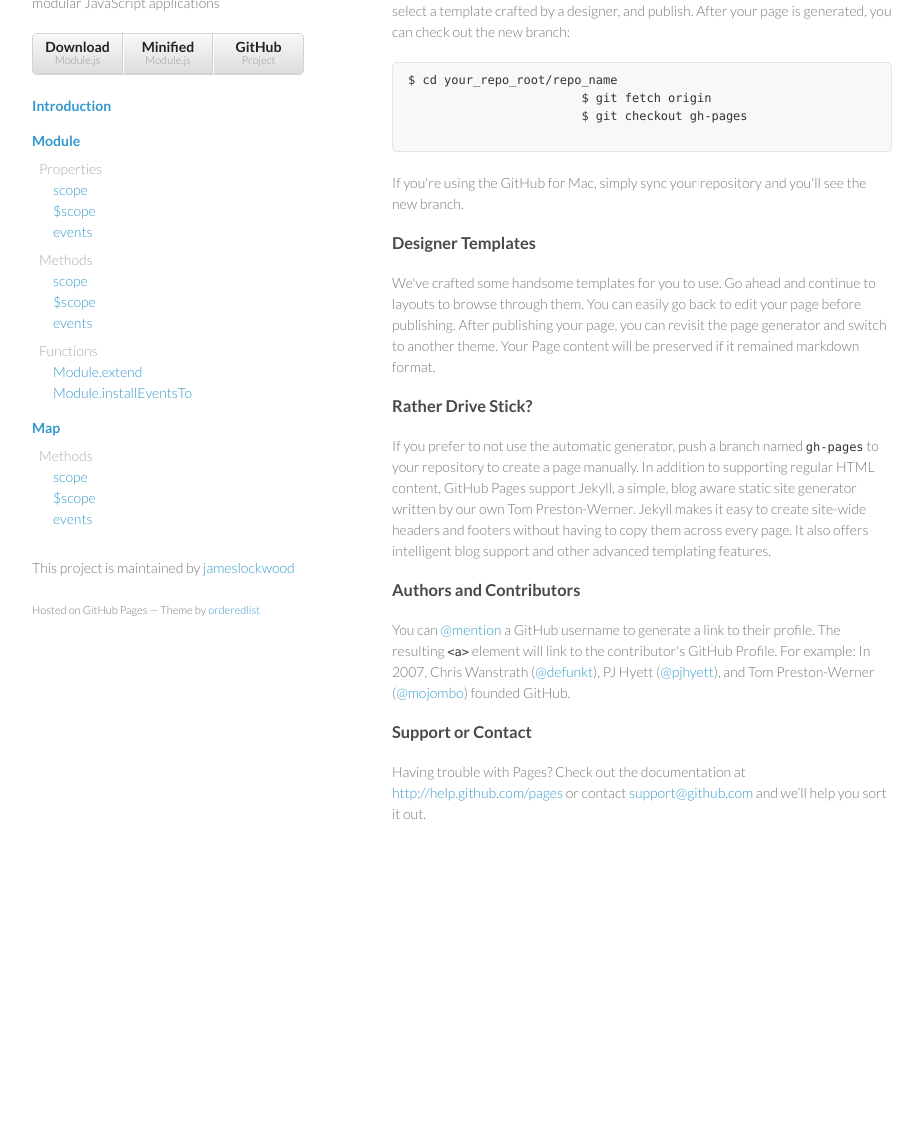
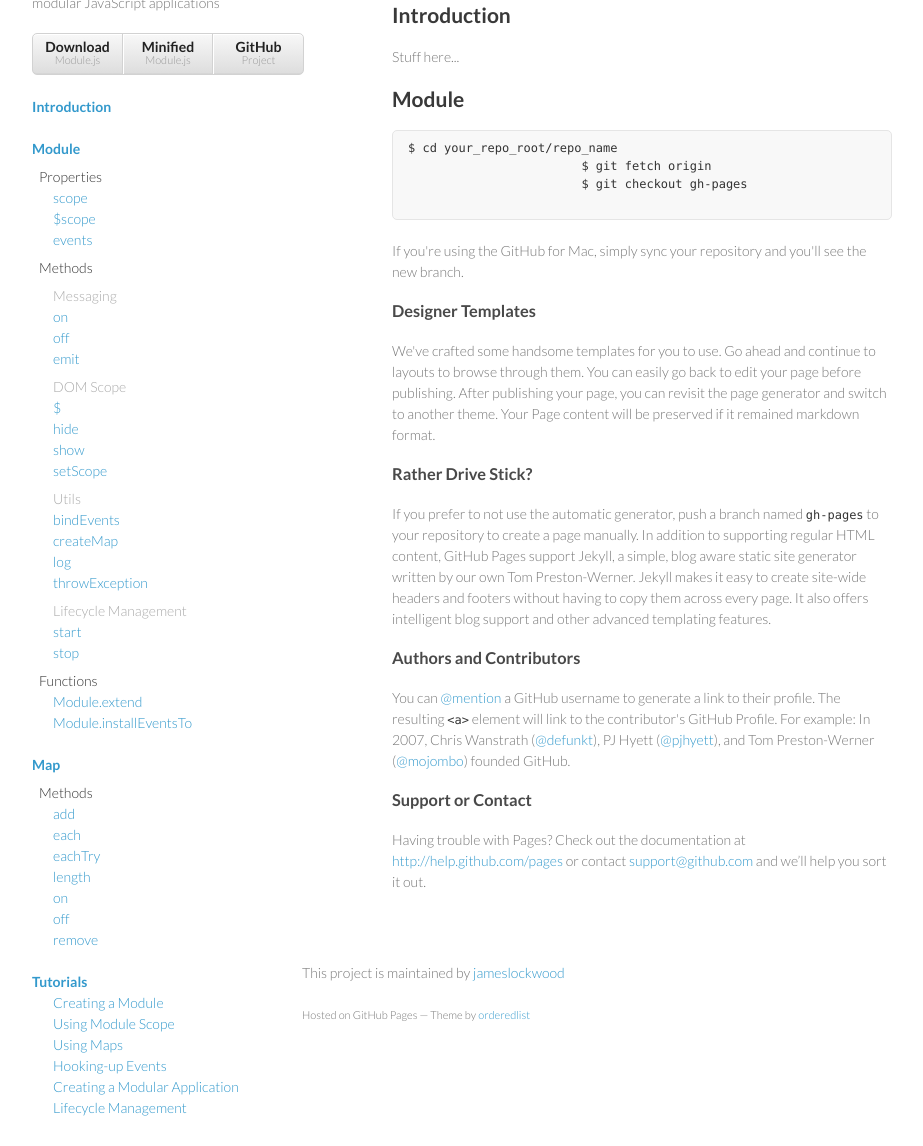
Before and after one commit to jameslockwood/module, a website: page index.html in a window 1280 px wide. Shown: the part 138-1284 px from the top of the page, without its empty margins (178-1101 px from the left). Before the commit the page ends 1032 px from the top, so only its background shows below. Drawn offline with Linux system fonts and the light colour scheme.

Commit message:
latest style update

```diff
--- a/index.html
+++ b/index.html
@@ -39,9 +39,26 @@
 
 				<span class="subtitle">Methods</span>
 				<ul>
-					<li><a href="#module-scope">scope</a></li>
-					<li><a href="#module-scope">$scope</a></li>
-					<li><a href="#module-scope">events</a></li>
+					<li class="method-head">Messaging</li>
+					<li><a href="#module-scope">on</a></li>
+					<li><a href="#module-scope">off</a></li>
+					<li><a href="#module-scope">emit</a></li>
+
+					<li class="method-head">DOM Scope</li>
+					<li><a href="#module-scope">$</a></li>
+					<li><a href="#module-scope">hide</a></li>
+					<li><a href="#module-scope">show</a></li>
+					<li><a href="#module-scope">setScope</a></li>
+
+					<li class="method-head">Utils</li>
+					<li><a href="#module-scope">bindEvents</a></li>
+					<li><a href="#module-scope">createMap</a></li>
+					<li><a href="#module-scope">log</a></li>
+					<li><a href="#module-scope">throwException</a></li>
+
+					<li class="method-head">Lifecycle Management</li>
+					<li><a href="#module-scope">start</a></li>
+					<li><a href="#module-scope">stop</a></li>
 				</ul>
 
 				<span class="subtitle">Functions</span>
@@ -53,19 +70,38 @@
 				<a class="toc-head" href="#module-intro">Map</a>
 				<span class="subtitle">Methods</span>
 				<ul>
-					<li><a href="#module-scope">scope</a></li>
-					<li><a href="#module-scope">$scope</a></li>
-					<li><a href="#module-scope">events</a></li>
+					<li><a href="#module-scope">add</a></li>
+					<li><a href="#module-scope">each</a></li>
+					<li><a href="#module-scope">eachTry</a></li>
+					<li><a href="#module-scope">length</a></li>
+					<li><a href="#module-scope">on</a></li>
+					<li><a href="#module-scope">off</a></li>
+					<li><a href="#module-scope">remove</a></li>
 				</ul>
 
+
+				<a class="toc-head" href="#module-intro">Tutorials</a>
+				<ul>
+					<li><a href="#module-scope">Creating a Module</a></li>
+					<li><a href="#module-scope">Using Module Scope</a></li>
+					<li><a href="#module-scope">Using Maps</a></li>
+					<li><a href="#module-scope">Hooking-up Events</a></li>
+					<li><a href="#module-scope">Creating a Modular Application</a></li>
+					<li><a href="#module-scope">Lifecycle Management</a></li>
+				</ul>
 			</nav>
 
 		</header>
 
 		<section>
-			<h3>Welcome to GitHub Pages.</h3>
 
-			<p>This automatic page generator is the easiest way to create beautiful pages for all of your projects. Author your page content here using GitHub Flavored Markdown, select a template crafted by a designer, and publish. After your page is generated, you can check out the new branch:</p>
+
+			<p>Talk about instances.  No parent / child relationship.  Drop in a module anywhere (providing it a DOM scope if it has any interactions with the DOM),  subscribe to it’s events, and go from there.</p>
+
+			<h2>Introduction</h2>
+			<p>Stuff here...</h2>
+
+			<h2>Module</h2>
 
 			<pre><code>$ cd your_repo_root/repo_name
 			$ git fetch origin
--- a/website/css/styles.css
+++ b/website/css/styles.css
@@ -186,7 +186,7 @@ nav {
 }
 
 nav a.toc-head{
-  margin-top: 1em;
+  margin-top: 1.5em;
   font-weight: bold;
   display: block;
 }
@@ -194,7 +194,7 @@ nav a.toc-head{
 nav span.subtitle {
   display: block;
   margin-left: 0.5em;
-  color: #aaa;
+  color: #333;
   margin-top: 0.5em;
 }
 
@@ -211,6 +211,11 @@ nav ul li {
 
 nav ul a {
 
+}
+
+nav li.method-head{
+  margin-top: 0.5em;
+  color: #aaa;
 }
 
 @media print, screen and (max-width: 960px) {
```
